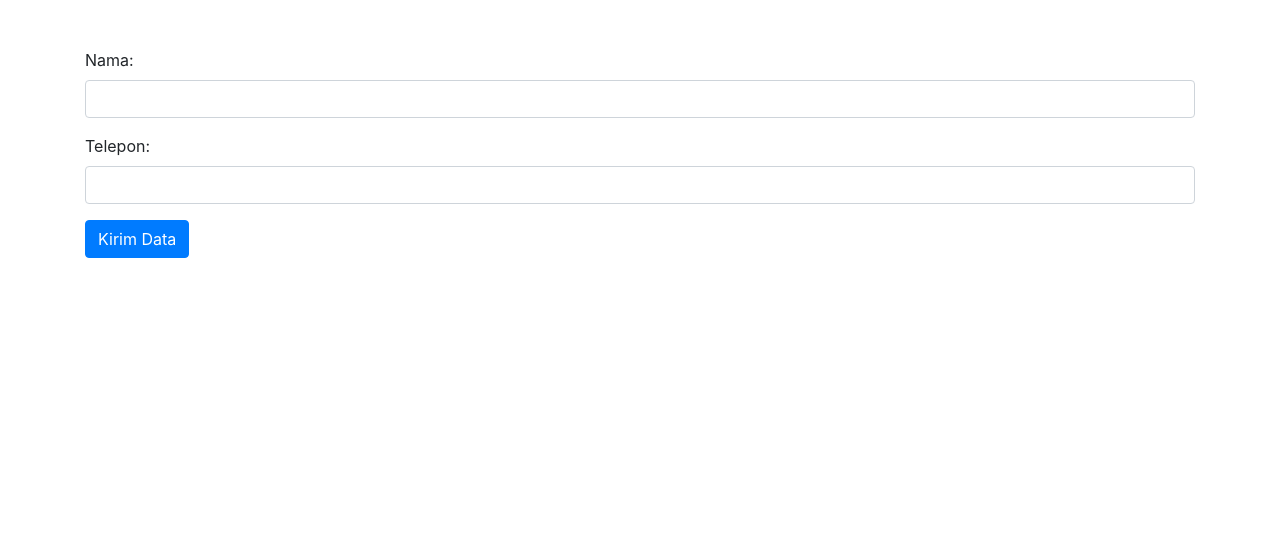
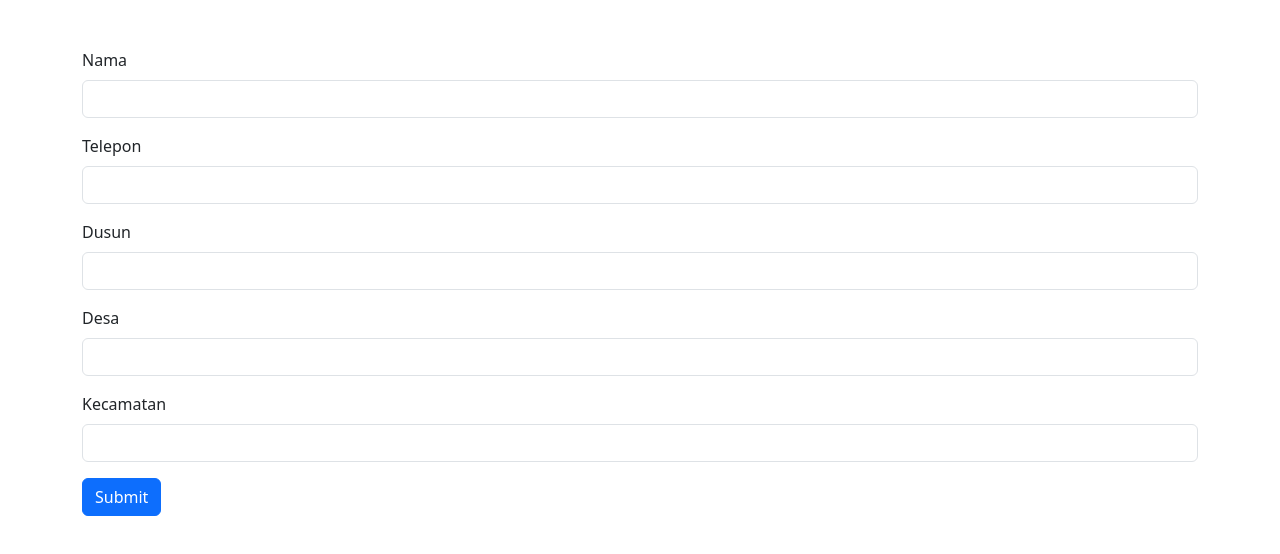
Before and after one commit to sultangabut/dataTO, a plain HTML site: page index.html in a window 1280 px wide. Drawn offline with nearby package versions, Linux system fonts and the light colour scheme.

Commit message:
Update index.html

```diff
--- a/index.html
+++ b/index.html
@@ -3,28 +3,42 @@
 <head>
   <meta charset="UTF-8">
   <meta name="viewport" content="width=device-width, initial-scale=1.0">
-  <title>Google Sheets Form</title>
-  <link rel="stylesheet" href="https://stackpath.bootstrapcdn.com/bootstrap/4.5.2/css/bootstrap.min.css">
+  <title>Formulir Input Data</title>
+  <!-- Bootstrap CSS -->
+  <link href="https://cdn.jsdelivr.net/npm/bootstrap@5.3.0/dist/css/bootstrap.min.css" rel="stylesheet">
 </head>
 <body>
-  <div class="container mt-5">
-    <form id="googleForm">
-      <!-- Form fields for Name and Phone -->
-       <div class="form-group">
-           <label for="nama">Nama:</label>
-           <input type="text" class="form-control" id="nama" required>
-         </div>
-         <div class="form-group">
-           <label for="telepon">Telepon:</label>
-           <input type="tel" class="form-control" id="telepon" required>
-         </div>
-         <button type="submit" class="btn btn-primary">Kirim Data</button>
-    </form>
-  </div>
 
-  <script src="https://code.jquery.com/jquery-3.5.1.min.js"></script>
-  <script src="https://stackpath.bootstrapcdn.com/bootstrap/4.5.2/js/bootstrap.min.js"></script>
-  <script src="https://apis.google.com/js/api.js?onload=handleClientLoad"></script>
-  <script src="sur/data.js"></script>
+<div class="container mt-5">
+  <form id="dataForm">
+    <div class="mb-3">
+      <label for="nama" class="form-label">Nama</label>
+      <input type="text" class="form-control" id="nama" name="nama" required>
+    </div>
+    <div class="mb-3">
+      <label for="telepon" class="form-label">Telepon</label>
+      <input type="tel" class="form-control" id="telepon" name="telepon" required>
+    </div>
+    <div class="mb-3">
+      <label for="dusun" class="form-label">Dusun</label>
+      <input type="text" class="form-control" id="dusun" name="dusun" required>
+    </div>
+    <div class="mb-3">
+      <label for="desa" class="form-label">Desa</label>
+      <input type="text" class="form-control" id="desa" name="desa" required>
+    </div>
+    <div class="mb-3">
+      <label for="kecamatan" class="form-label">Kecamatan</label>
+      <input type="text" class="form-control" id="kecamatan" name="kecamatan" required>
+    </div>
+    <button type="button" class="btn btn-primary" onclick="submitForm()">Submit</button>
+  </form>
+</div>
+
+<!-- Bootstrap JS, Popper.js, and jQuery -->
+<script src="https://cdn.jsdelivr.net/npm/bootstrap@5.3.0/dist/js/bootstrap.bundle.min.js"></script>
+<!-- Your custom JavaScript -->
+<script src="sur/script.js"></script>
+
 </body>
 </html>
```
